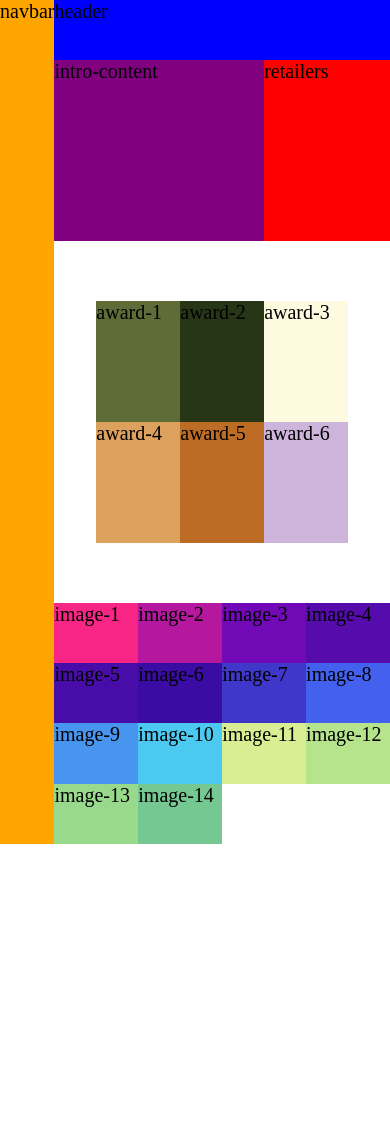
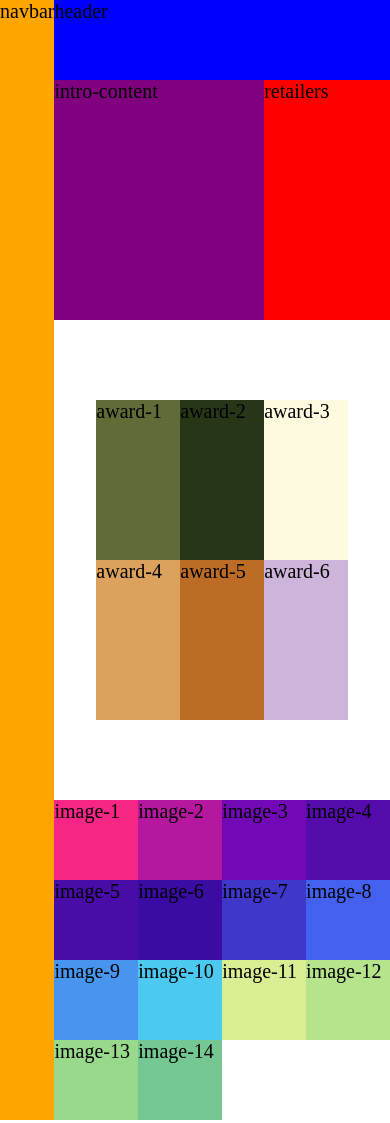
Before and after one commit to Zain-2-84/zains-usedless-grid-practice, a plain HTML site: page index.html in a window 390 px wide. Before the commit the page ends 844 px from the top, so only its background shows below. Drawn offline with Linux system fonts and the light colour scheme.

Commit message:
Added responsiveness for wide-screen and tablet, in their respective files.

```diff
--- a/index.html
+++ b/index.html
@@ -4,7 +4,14 @@
     <meta charset="UTF-8">
     <meta name="viewport" content="width=device-width, initial-scale=1.0">
     <title>Dummy Grid website.</title>
+    <!-- style.css -->
     <link rel="stylesheet" href="./style.css">
+
+    <!-- wide-Screen.css -->
+     <link rel="stylesheet" href="./wide-Screen.css">
+
+    <!-- tablet.css -->
+    <link rel="stylesheet" href="./tablet.css">
 </head>
 <body>
     <!-- intro-container with awards start -->
--- a/style.css
+++ b/style.css
@@ -10,15 +10,20 @@ html, body{
     /* height: 100%; */
 }
 
-.intro-container{
+/* .intro-container{
     min-height: 100vh;
-}
+} */
 
 /* intro container with awards start */
 .intro-container{
     display: grid;
-    grid-template-rows: repeat(14, 1fr);
+    /* grid-template-columns: repeat(auto-fit, minmax(10rem, 1fr)); */
+
+    /* 9 columns */
     grid-template-columns: repeat(9, 1fr);
+
+    /* 14 rows */
+    grid-template-rows: repeat(14, minmax(10rem, 1fr));
     grid-template-areas:
     /* 1st row */
     "navbar header header header header header header header header"
--- /dev/null
+++ b/tablet.css
@@ -0,0 +1,7 @@
+@media (max-width: 768px){
+    .intro-container{
+        /* 4 --> 9 columns */
+        grid-template-columns: repeat(9, 1fr);
+        grid-template-rows: repeat(18, minmax(8rem, 1fr));
+    }
+}
--- /dev/null
+++ b/wide-Screen.css
@@ -0,0 +1,7 @@
+@media (max-width: 1200px){
+    .intro-container{
+        /* 6 --> 9 columns, auto does the same thing. */
+        grid-template-columns: repeat(9, 1fr);
+        grid-template-rows: repeat(16, minmax(8rem, 1fr));
+    }
+}
```
